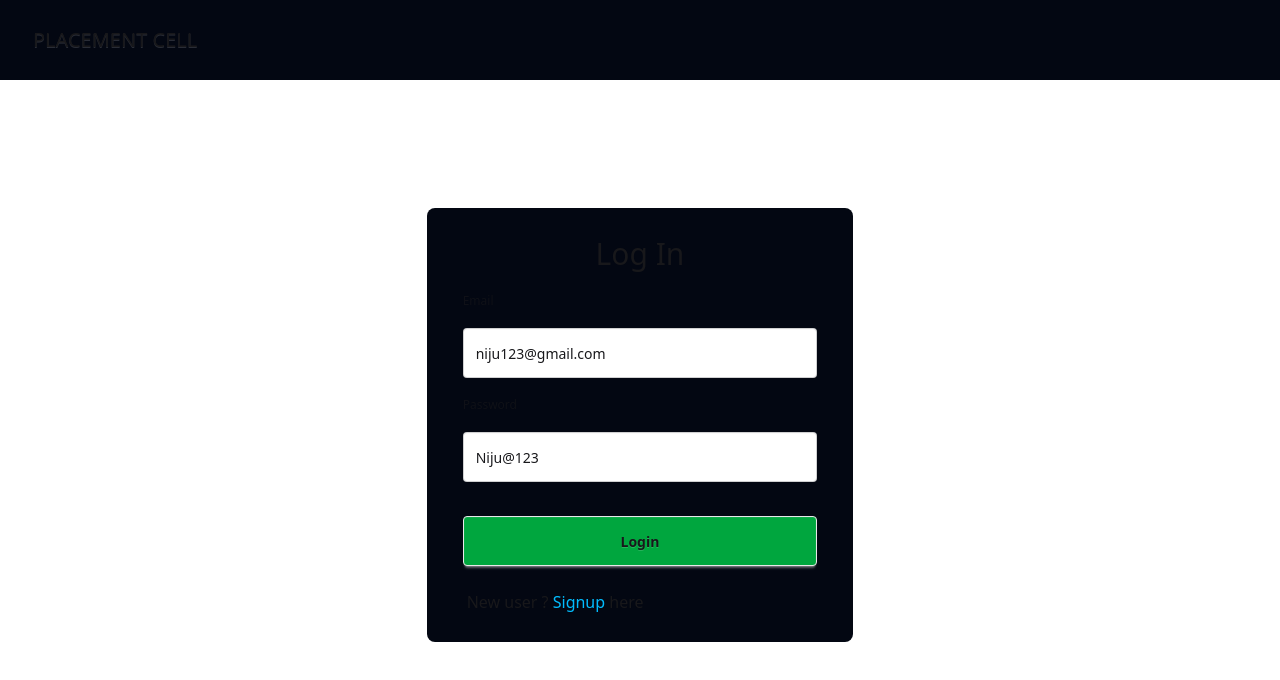
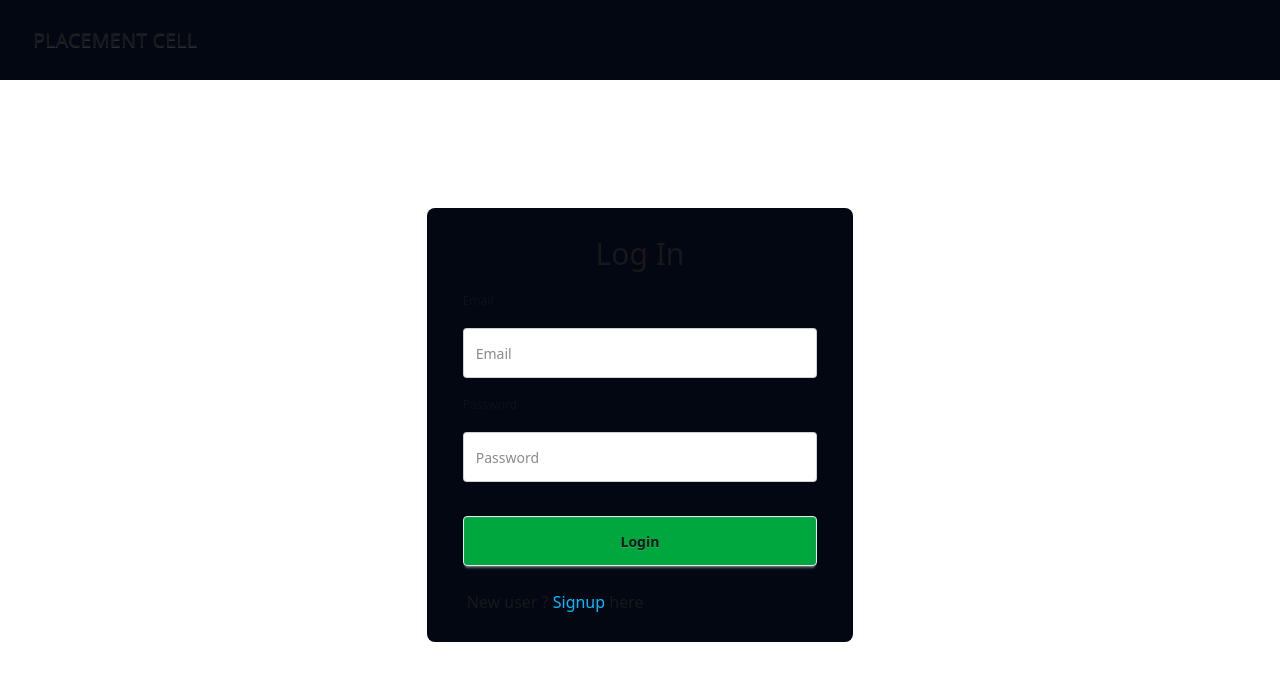
Before and after one commit to SNijanthan/placementCell---frontend, a React (Vite) app: page /login in a window 1280 px wide. Shown: the top 680 px of the page. Built offline with nearby package versions, Linux system fonts and the light colour scheme; no server answers.

Commit message:
login update

```diff
--- a/src/components/Login.jsx
+++ b/src/components/Login.jsx
@@ -6,8 +6,8 @@ import { useDispatch } from "react-redux";
 import { addUser } from "../utils/userSlice";
 
 const Login = () => {
-  const [email, setEmail] = useState("niju123@gmail.com");
-  const [password, setPassword] = useState("Niju@123");
+  const [email, setEmail] = useState();
+  const [password, setPassword] = useState();
   const [error, setError] = useState("");
 
   const dispatch = useDispatch();
```
